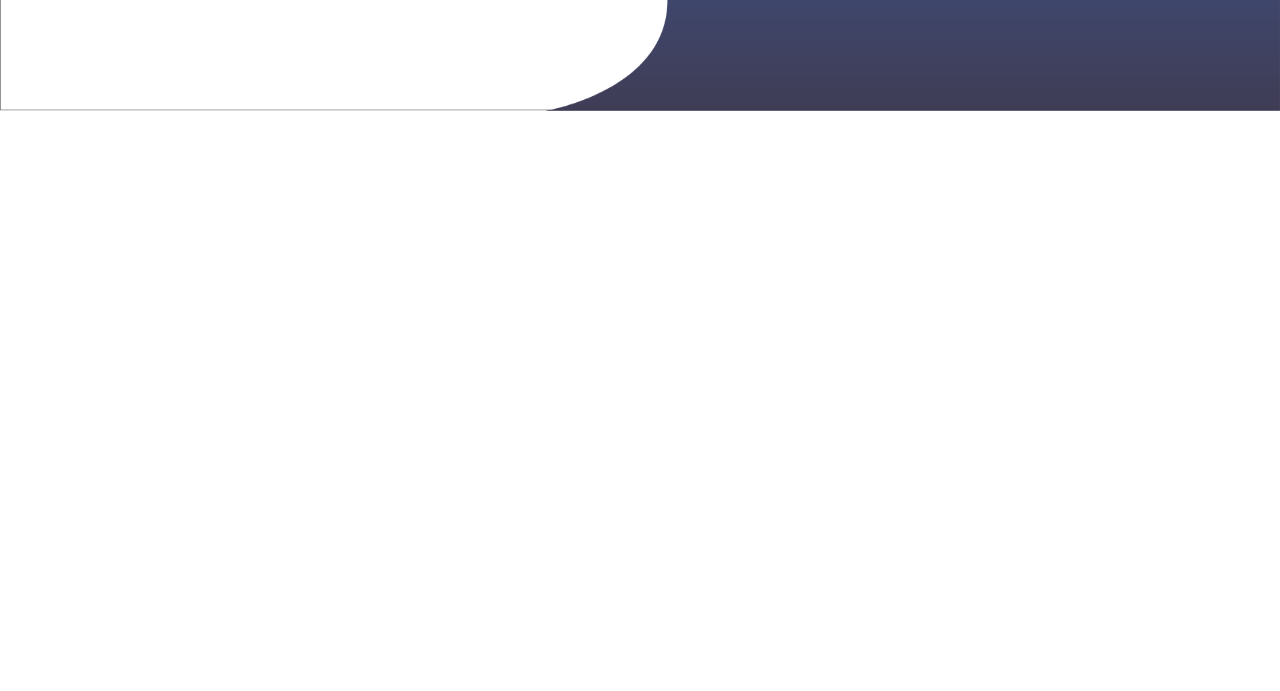
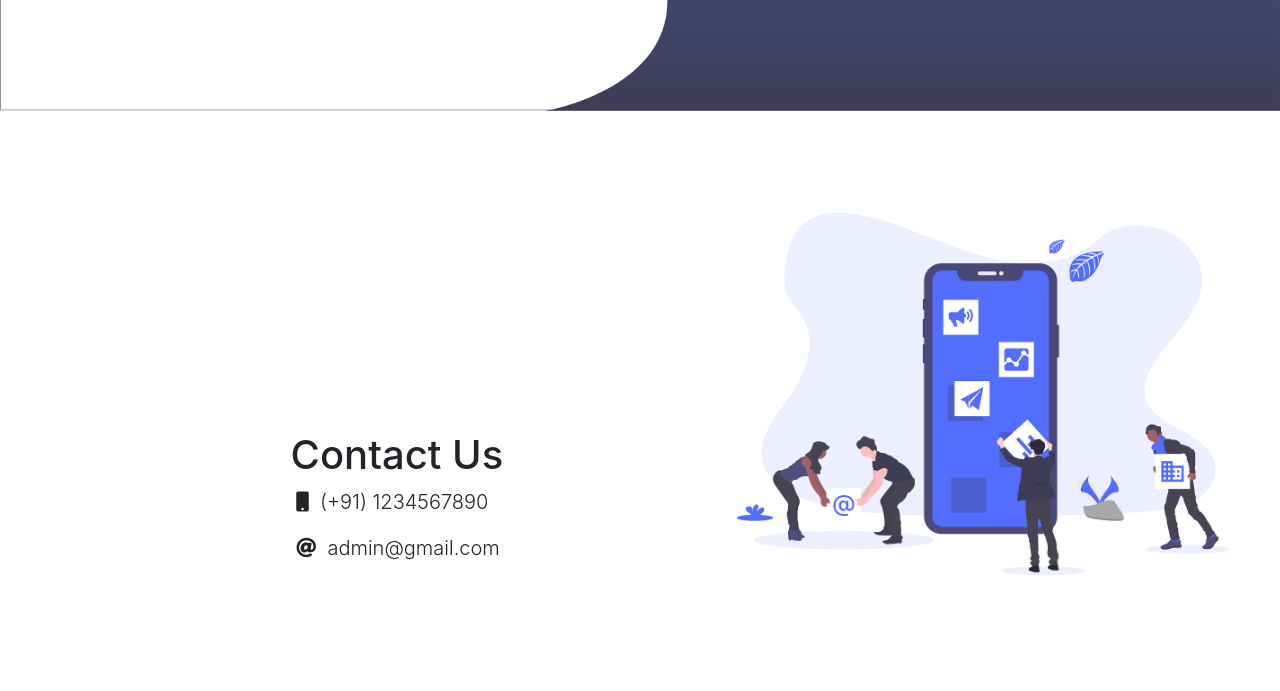
Before and after one commit to VaishnaviRaoB/PMS-master, a PHP site: page /about.php in a window 1280 px wide; the page is wider, and only the part inside the window is pictured. Shown: the part 689-1380 px from the top of that part. Before the commit the page ends 800 px from the top of that part, so only its background shows below. Run offline with PHP 8.4, Linux system fonts and the light colour scheme; some libraries are stand-ins or nearby versions.

Commit message:
contact page change

```diff
--- a/about.php
+++ b/about.php
@@ -28,6 +28,19 @@
 
       });
     </script>
-
+    <div id="contact" style="z-index: 1; position: absolute; margin-left:2%; margin-top: 30vh;">
+        <div class="form-row">
+            <div class="form-group" style="margin-left:270px; margin-top: 900px;position:relative;top:-6rem;">
+                <div>
+                <h1>Contact Us</h1>
+                <p class="lead">&nbsp;<i class="fas fa-mobile"></i>&nbsp; (+91) 1234567890</p>
+                <p class="lead">&nbsp;<i class="fas fa-at"></i>&nbsp; admin@gmail.com</p>
+                </div>
+            </div>
+            <div class="form-group" >
+            <img src="images/contact1.png" alt="..." style="width: 600px; margin-left: 30%; margin-top: -15%; position:relative;top:40rem;">
+            </div>
+        </div>
+    </div>
 </body>
 </html>
```
